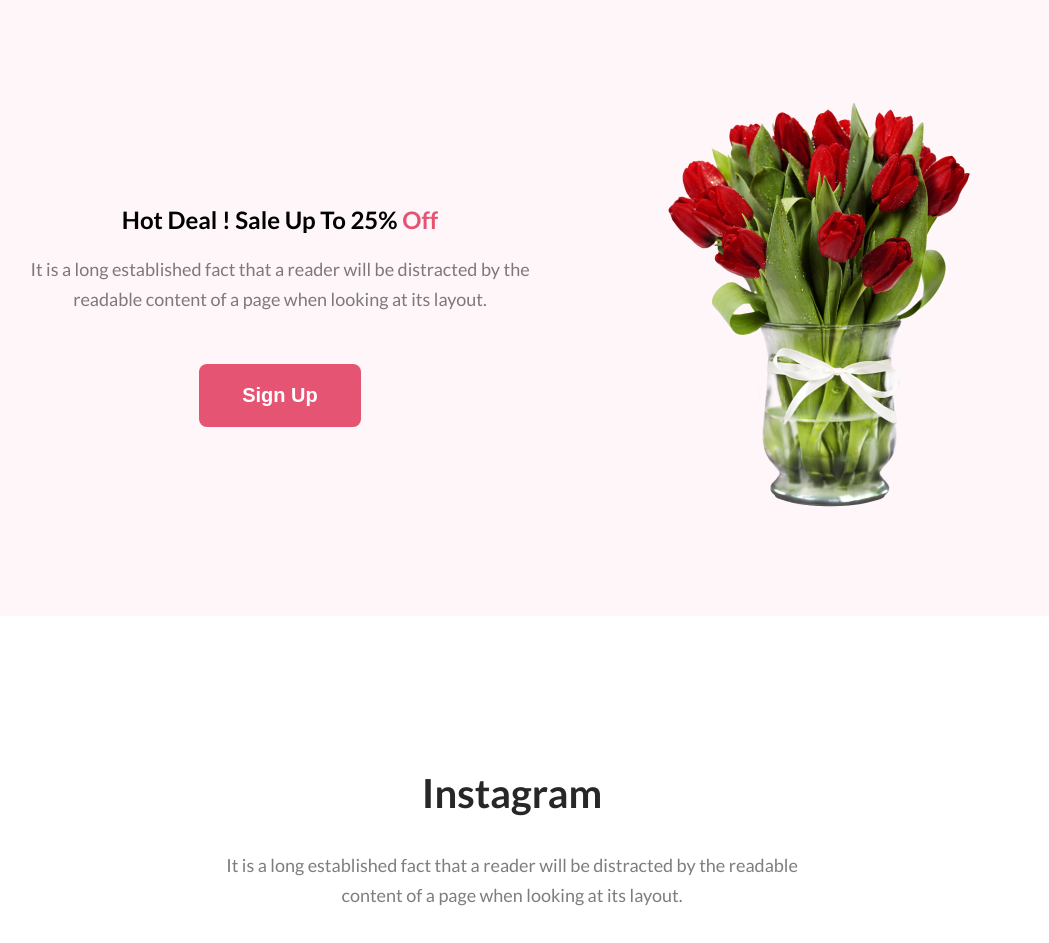
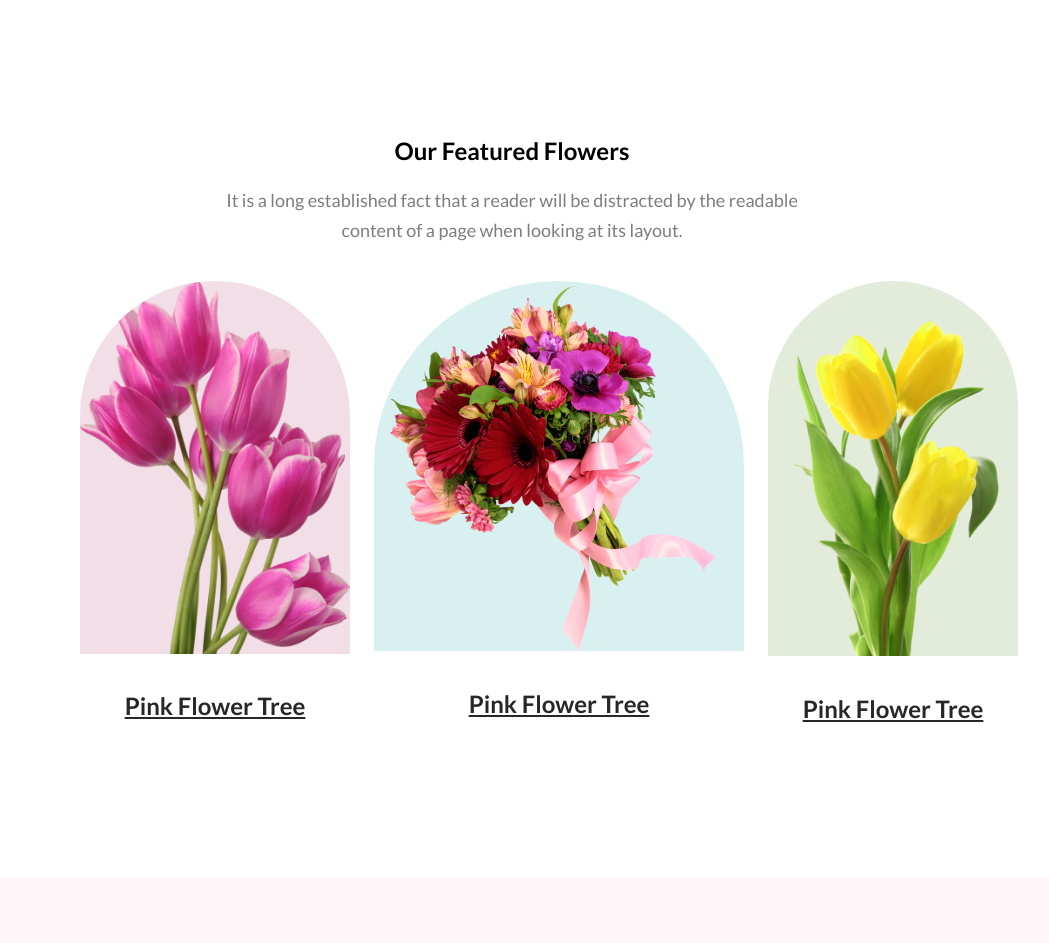
Before and after one commit to debnathbdjoy/my-fast-assignment, a plain HTML site: page index.html in a window 1280 px wide. Shown: the part 500-1443 px from the top of the page, without its empty margins (128-1177 px from the left). Drawn offline with Linux system fonts and the light colour scheme.

Commit message:
added bunous section

```diff
--- a/index.html
+++ b/index.html
@@ -37,7 +37,31 @@
 
                                      <!--main section end -->
     <main>
+                            <!-- bunous section start -->
+        <section>
+            <div class="bunous-content">
+                <div>
+                    <h2 class="discount-title">Our Featured Flowers</h2>
+                    <p class="discount-pera">It is a long established fact that a reader will be distracted by the readable <br>content of a page when looking at its layout.</p>
+                </div>
+                <div class="bunous-post">
+                    <div cass="bunous-post-bg">
+                        <img class="bunous-post-1" src="Flower Asset/pngwing 6.png" alt="">
+                        <div><h4 class="bunous-title">Pink Flower Tree</h4></div>
+                    </div>
+                    <div>
+                        <img class="bunous-post-2"  src="Flower Asset/pngwing 5.png" alt="">
+                        <div><h4 class="bunous-title">Pink Flower Tree</h4></div>
+                    </div>
+                    <div>
+                        <img class="bunous-post-3"  src="Flower Asset/pngwing 7.png" alt="">
+                        <div><h4 class="bunous-title">Pink Flower Tree</h4></div>
+                    </div>
+                </div>
+            </div>
+        </section>
 
+                                    <!-- bunous section end -->
 
                                     <!-- discount section start -->
 
@@ -112,9 +136,9 @@
 
                                      <!-- get-the-deals section end -->
 
+    </main>
 
-                                    <!--main section end -->
-    </main>
+                                    <!-- main section end -->
 
 
                                      <!--footer section start -->
@@ -130,5 +154,6 @@
     </footer>
 
                                       <!--footer section end -->
+
 </body>
 </html>
--- a/style/assignment.css
+++ b/style/assignment.css
@@ -44,13 +44,53 @@
     font-size: 18px;
     line-height: 30px;
 }
+                                             /* header CSS end */
+                                              /* bunous section CSS start */
+
+.bunous-post{
+    display: flex;
+    gap: 24px;
+    padding-left: 200px;
+    padding-bottom: 120px;
+    padding-top: 18px;
+
+}
+
+.bunous-post-1{
+    width: 270px;
+    background-size: 500px;
+    background-color: #A7216226;
+    border-radius: 500px 500px 0px 0px;
+}
+.bunous-post-2{
+    background-size: 400px;
+    background-color: #0597A026;
+    border-radius: 0px 0px 0px;
+    border-radius: 500px 500px 0px 0px;
+}
+
+.bunous-post-3{
+    width: 250px;
+    background-color: #477D1126;
+    border-radius: 500px 500px 0px 0px;
+}
+.bunous-title{
+    text-align: center;
+    color: #272727;
+    font-size: 24px;
+    font-weight: 700;
+    line-height: 35px;
+    text-decoration-line: underline;
+}
+.bunous-content{
+    padding-top: 150px;
+    padding-bottom: 0;
+}
+
+                                /* bunous section CSS end */
 
 
-                                /* header CSS END*/
-
-                                /* discount section css start */
-
-
+                                 /* discount section CSS start */
 
 .discount{
     display: flex;
@@ -116,7 +156,7 @@
 }
 
 .social-media-post{
-    display: flex;
+   display: flex;
     gap: 24px;
     padding-left: 200px;
     padding-bottom: 120px;
```
